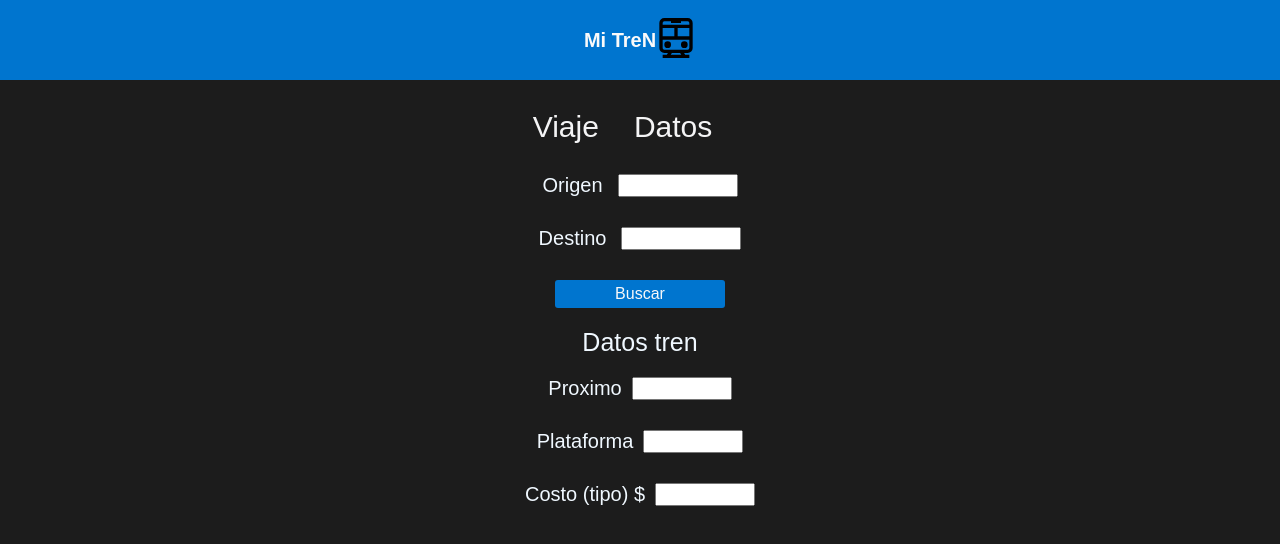
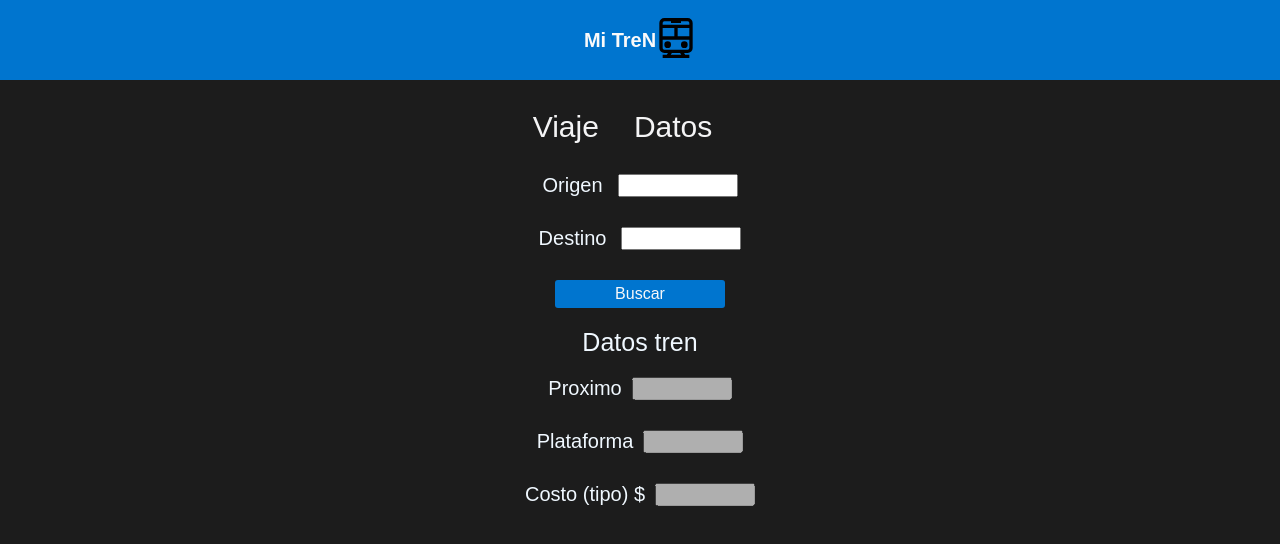
Before and after one commit to diegoolivera/mi-treN, a React (Create React App) app: page / in a window 1280 px wide. Shown: the top 544 px of the page. Built offline with nearby package versions, Linux system fonts and the light colour scheme; a web font is replaced by a local one.

Commit message:
[ADD] aplicada propiedad disabled input solo lectura

```diff
--- a/src/componentes/viaje/Viaje.jsx
+++ b/src/componentes/viaje/Viaje.jsx
@@ -26,17 +26,17 @@ const Viaje = () => {
 
             <div className='contentTrenDates'>
                 <p>Proximo</p>
-                <input type="text" id="" />
+                <input type="text" id="" disabled />
             </div>
 
             <div className='contentTrenDates'>
                 <p>Plataforma</p>
-                <input type="text" id="" />
+                <input type="text" id=""  disabled/>
             </div>
 
             <div className='contentTrenDates'>
                 <p>Costo (tipo) $</p>
-                <input type="text" id="" />
+                <input type="text" id=""  disabled/>
             </div>
         </div>
     </article>
```
